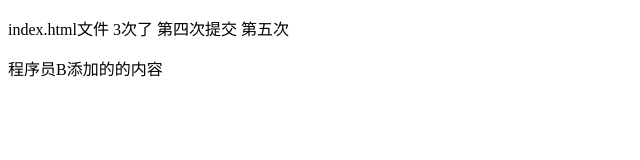
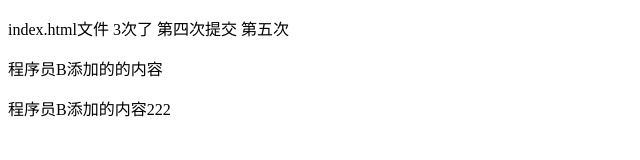
Before and after one commit to Deliverate9527/git-demo, a plain HTML site: page index.html in a window 1280 px wide. Shown: the whole page, without its empty margins (0-640 px from the left). Drawn offline with Linux system fonts and the light colour scheme.

Commit message:
程序员B第二次提交

```diff
--- a/index.html
+++ b/index.html
@@ -12,6 +12,7 @@
     <p>index.html文件 3次了 第四次提交 第五次
     </p>
     <p> 程序员B添加的的内容</p>
+    <p> 程序员B添加的内容222</p>
 </body>
 
 </html>
```
